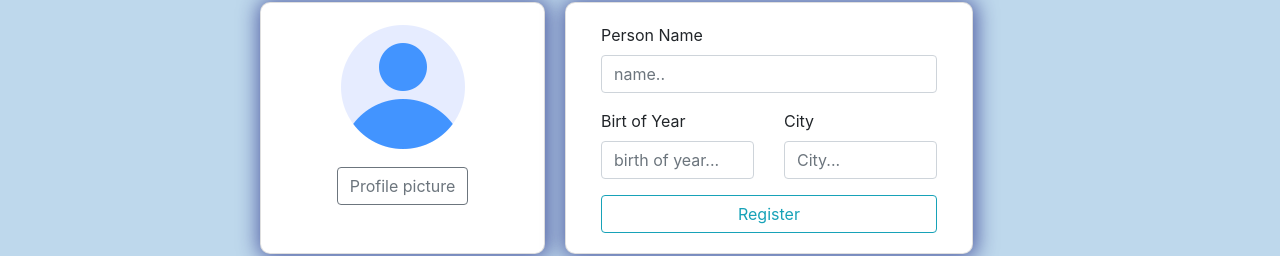
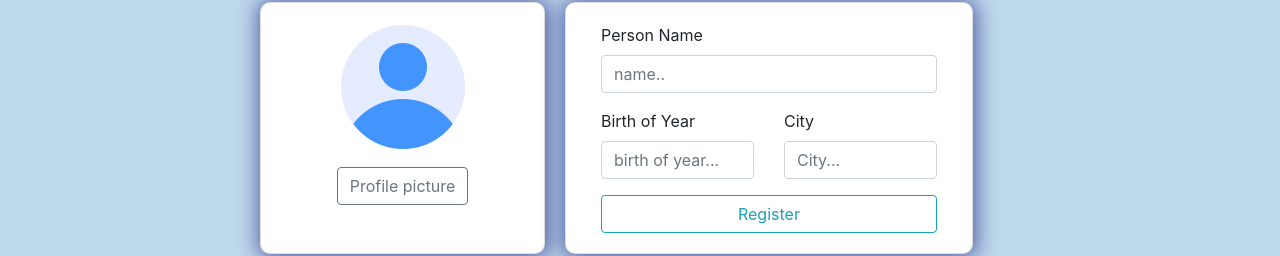
Before and after one commit to BasakKurtLab/Guest-Reg-App, a Vue app: page / in a window 1280 px wide. Shown: the part 99-355 px from the top of the page. Built offline with nearby package versions, Linux system fonts and the light colour scheme.

Commit message:
fix typo

```diff
--- a/src/components/NewPerson.vue
+++ b/src/components/NewPerson.vue
@@ -17,7 +17,7 @@
                     </div>
                     <div class="row">
                         <div class="form-group col-md-6">
-                            <label>Birt of Year</label>
+                            <label>Birth of Year</label>
                             <input type="text" v-model="person.birth" class="form-control"
                                    placeholder="birth of year...">
                         </div>
```
